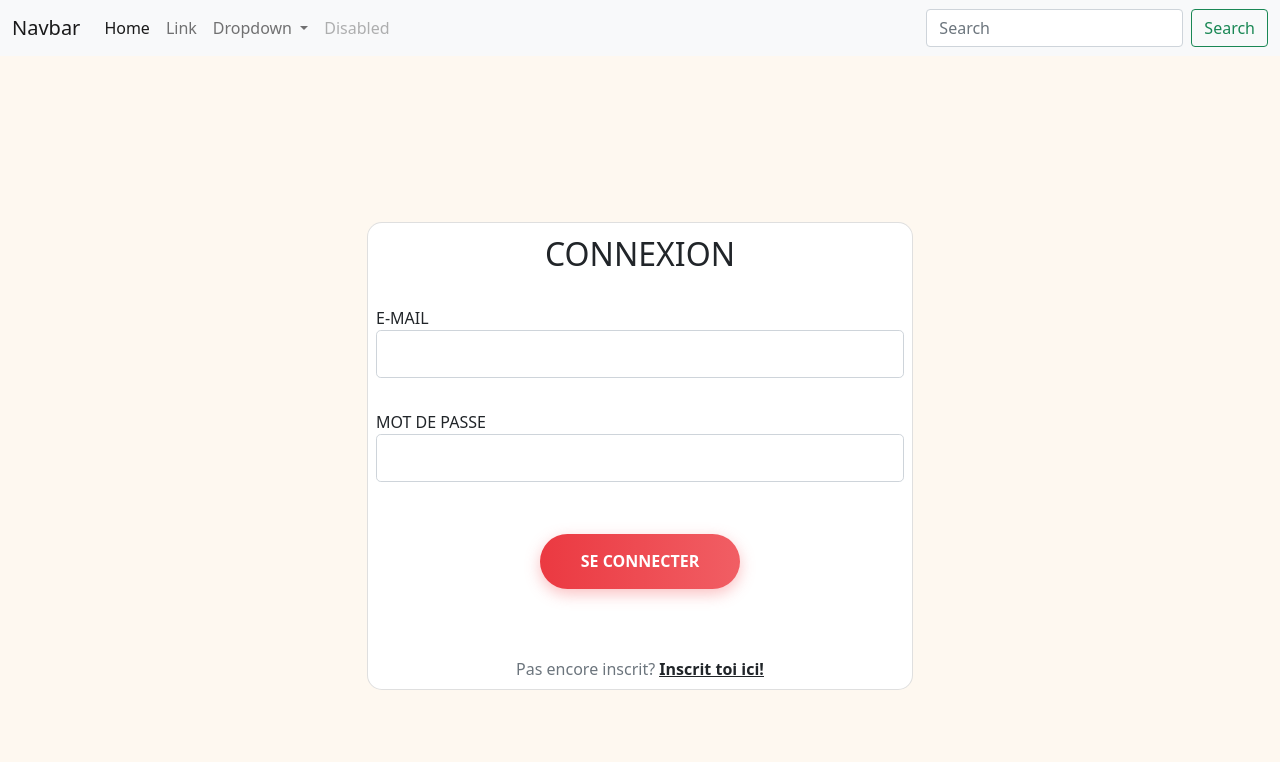
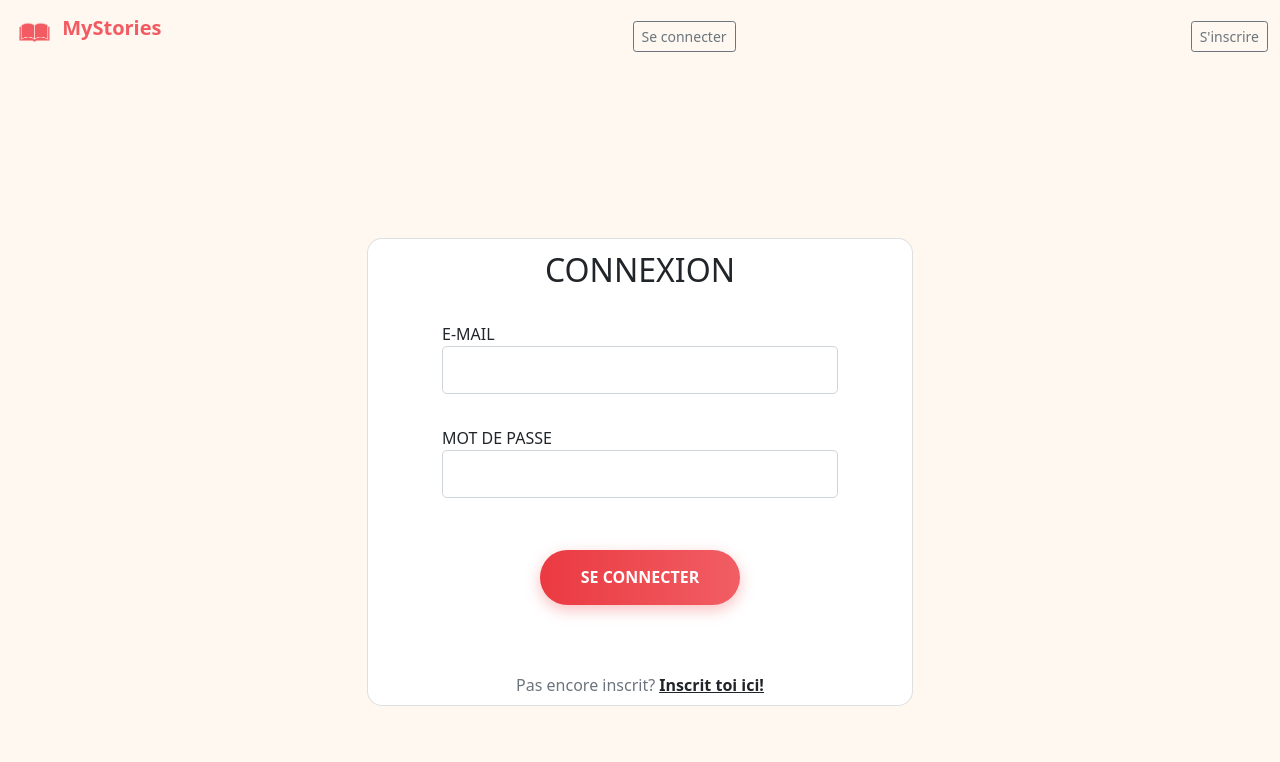
Before and after one commit to MathysTraversier/MyStories, a PHP site: page /connexion.php in a window 1280 px wide. Shown: the top 762 px of the page. Before the commit the page ends 690 px from the top, so only its background shows below. Run offline with PHP 8.4, Linux system fonts and the light colour scheme.

Commit message:
changes connexion, inscription

```diff
--- a/connexion.php
+++ b/connexion.php
@@ -12,44 +12,16 @@
 
 </body>
 
-<nav class="navbar navbar-expand-lg navbar-light bg-light">
-        <div class="container-fluid">
-            <a class="navbar-brand" href="#">Navbar</a>
-            <button class="navbar-toggler" type="button" data-bs-toggle="collapse" data-bs-target="#navbarSupportedContent" aria-controls="navbarSupportedContent" aria-expanded="false" aria-label="Toggle navigation">
-                <span class="navbar-toggler-icon"></span>
-            </button>
-            <div class="collapse navbar-collapse" id="navbarSupportedContent">
-                <ul class="navbar-nav me-auto mb-2 mb-lg-0">
-                    <li class="nav-item">
-                        <a class="nav-link active" aria-current="page" href="#">Home</a>
-                    </li>
-                    <li class="nav-item">
-                        <a class="nav-link" href="#">Link</a>
-                    </li>
-                    <li class="nav-item dropdown">
-                        <a class="nav-link dropdown-toggle" href="#" id="navbarDropdown" role="button" data-bs-toggle="dropdown" aria-expanded="false">
-                            Dropdown
-                        </a>
-                        <ul class="dropdown-menu" aria-labelledby="navbarDropdown">
-                            <li><a class="dropdown-item" href="#">Action</a></li>
-                            <li><a class="dropdown-item" href="#">Another action</a></li>
-                            <li>
-                                <hr class="dropdown-divider">
-                            </li>
-                            <li><a class="dropdown-item" href="#">Something else here</a></li>
-                        </ul>
-                    </li>
-                    <li class="nav-item">
-                        <a class="nav-link disabled">Disabled</a>
-                    </li>
-                </ul>
-                <form class="d-flex">
-                    <input class="form-control me-2" type="search" placeholder="Search" aria-label="Search">
-                    <button class="btn btn-outline-success" type="submit">Search</button>
-                </form>
-            </div>
-        </div>
-    </nav>
+<nav class="navbar navbar-light">
+  <div class="container-fluid">
+    <a class="navbar-brand" href="#" id="myStories">
+      <img src="images\th-removebg-preview 1.png" alt="" width="45" height="45" class="d-inline-block align-text-top">
+      MyStories
+    </a>
+    <button class="btn btn-sm btn-outline-secondary" type="button">Se connecter</button>
+    <button class="btn btn-sm btn-outline-secondary" type="button">S'inscrire</button>
+  </div>
+</nav>
 
 
 <section class="vh-100 bg-image align-items-center" >
@@ -61,13 +33,13 @@
             <div class="card-body p-2">
               <h2 class="text-uppercase text-center mb-2 pt-1">CONNEXION</h2></br>
 
-                <div class="form-outline w-100 mb-2">
+                <div class="form-outline w-75 mx-auto mb-2">
                 E-MAIL
                   <input type="email" id="form3Example3cg" class="form-control form-control-lg" />
                   <label class="form-label" for="form3Example3cg"></label>
                 </div>
 
-                <div class="form-outline w-100 mb-2">
+                <div class="form-outline w-75 mx-auto mb-2">
                 MOT DE PASSE
                   <input type="password" id="form3Example4cg" class="form-control form-control-lg" />
                   <label class="form-label" for="form3Example4cg"></label>
--- a/css/style.css
+++ b/css/style.css
@@ -7,8 +7,10 @@ body {
   }
 
 
-.myStories{
-    color :#F25B61
+#myStories{
+    color :#F25B61;
+    font-weight: bolder ;
+
 }
 
  * {
```
Also changed, not shown: other parts of css/style.css (+0 -40 lines), inscription.php (+6 -18 lines).
